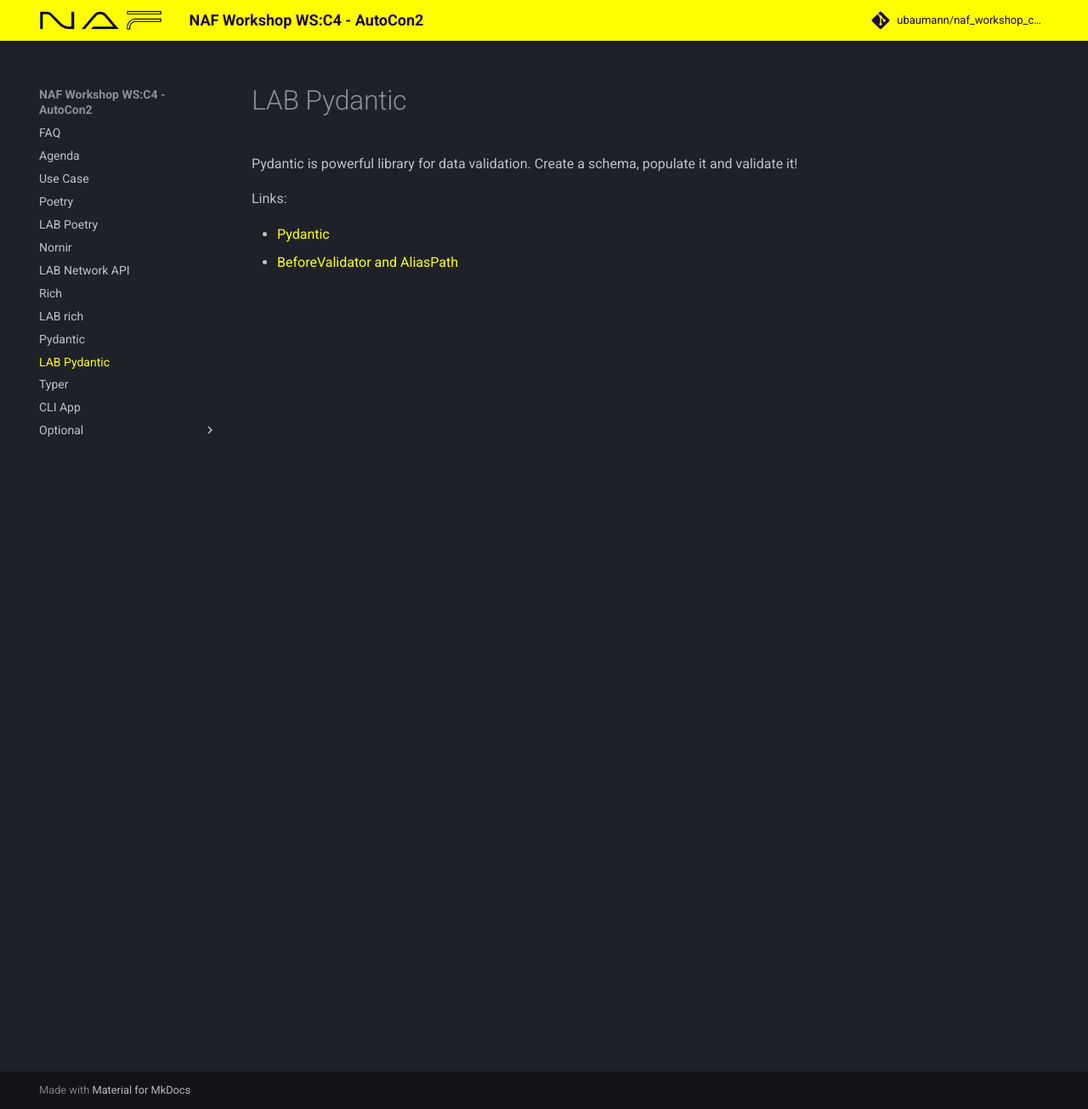
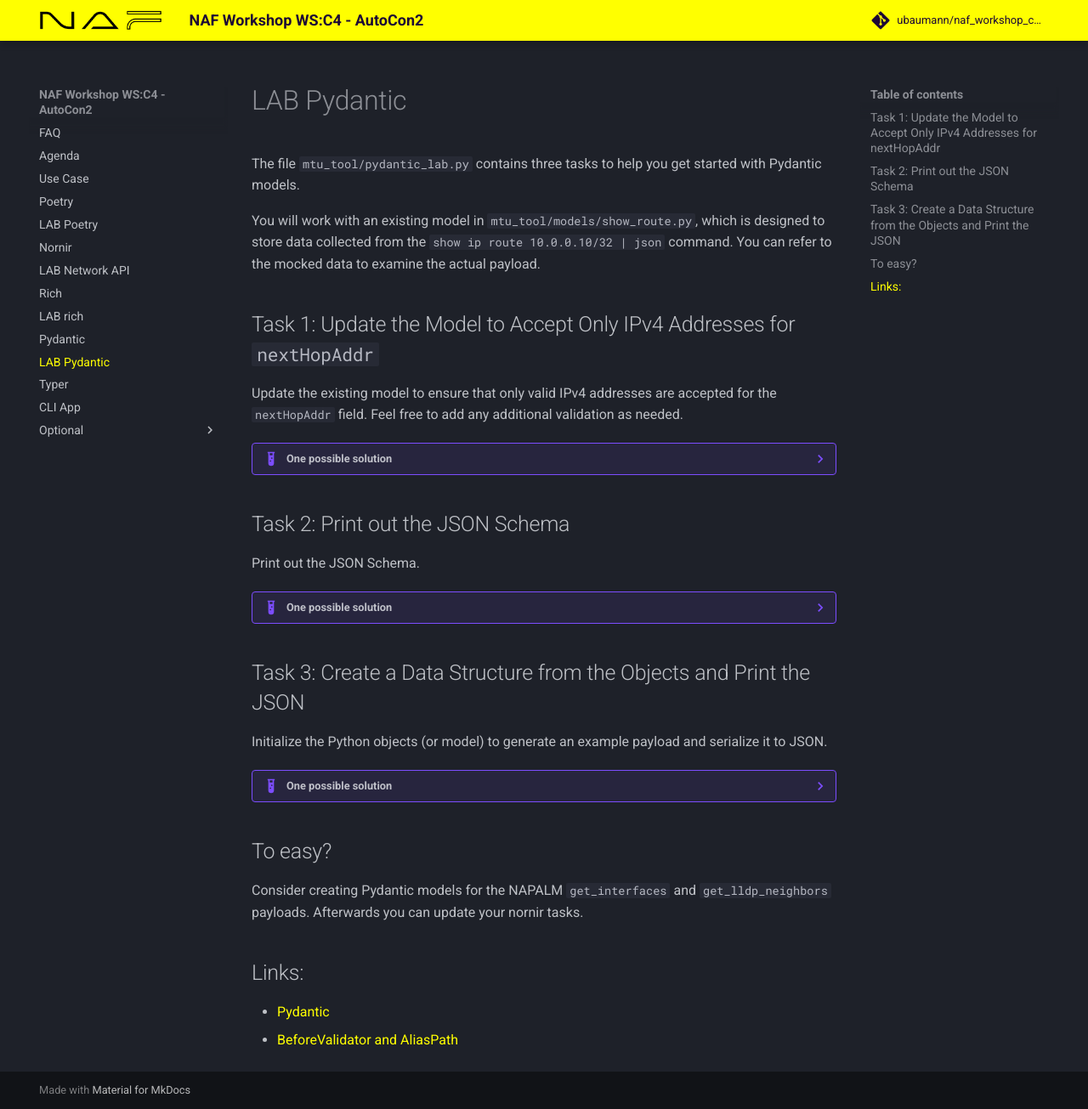
Before and after one commit to ubaumann/naf_workshop_cli_tool, an MkDocs documentation site: the page built from docs/lab_pydantic.md, in a window 1280 px wide and 1305 px high. Shown: the whole window at 85% size. Built offline with MkDocs 1.6.1 and Material for MkDocs 9.7.7, drawn with Linux system fonts in a browser that asks for light colours; comment, search, counter and statistics services are not loaded.

Commit message:
Add pydantic lab

````diff
--- a/docs/lab_pydantic.md
+++ b/docs/lab_pydantic.md
@@ -1,7 +1,101 @@
 
-Pydantic is powerful library for data validation. Create a schema, populate it and validate it!
+The file `mtu_tool/pydantic_lab.py` contains three tasks to help you get started with Pydantic models.
 
-Links:
+You will work with an existing model in `mtu_tool/models/show_route.py`, which is designed to store data collected from the `show ip route 10.0.0.10/32 | json` command. You can refer to the mocked data to examine the actual payload.
+
+## Task 1: Update the Model to Accept Only IPv4 Addresses for `nextHopAddr`
+
+Update the existing model to ensure that only valid IPv4 addresses are accepted for the `nextHopAddr` field. Feel free to add any additional validation as needed.
+
+??? example "One possible solution"
+
+    ```python
+    from typing import Dict, List, Optional
+
+    from pydantic import BaseModel
+
+
+    class Via(BaseModel):
+        nexthopAddr: Optional[str] = None
+        interface: str
+
+
+    class Route(BaseModel):
+        hardwareProgrammed: bool
+        routeType: str
+        routeLeaked: bool
+        kernelProgrammed: bool
+        preference: Optional[int] = None
+        metric: Optional[int] = None
+        routeAction: str
+        vias: List[Via]
+        directlyConnected: bool
+
+
+    class Vrf(BaseModel):
+        routingDisabled: bool
+        allRoutesProgrammedHardware: bool
+        allRoutesProgrammedKernel: bool
+        defaultRouteState: str
+        routes: Dict[str, Route]
+
+
+    class Model(BaseModel):
+        vrfs: Dict[str, Vrf]
+    ```
+
+## Task 2: Print out the JSON Schema
+
+Print out the JSON Schema.
+
+??? example "One possible solution"
+
+    ```python
+    def task2() -> None:
+        # Print out the JSON Schema
+        main_model_schema = Model.model_json_schema()
+        console.print_json(data=main_model_schema)
+    ```
+
+## Task 3: Create a Data Structure from the Objects and Print the JSON
+
+Initialize the Python objects (or model) to generate an example payload and serialize it to JSON.
+
+??? example "One possible solution"
+
+    ```python
+    def task3() -> None:
+        # Create a Data Structure from the Objects and Print the JSON
+        vias = [Via(interface=f"Eth{x}", nexthopAddr=f"10.0.0.{x}") for x in range(4)]
+        route = Route(
+            hardwareProgrammed=True,
+            routeType="Fake",
+            routeLeaked=False,
+            kernelProgrammed=True,
+            preference=250,
+            metric=666,
+            routeAction="forward",
+            vias=vias,
+            directlyConnected=True,
+        )
+        vrf = Vrf(
+            routingDisabled=False,
+            allRoutesProgrammedHardware=True,
+            allRoutesProgrammedKernel=True,
+            defaultRouteState="notSet",
+            routes={"10.10.10.0/24": route},
+        )
+        model = Model(vrfs={"default": vrf})
+
+        console.print_json(model.model_dump_json())
+    ```
+
+
+## To easy?
+
+Consider creating Pydantic models for the NAPALM `get_interfaces` and `get_lldp_neighbors` payloads. Afterwards you can update your nornir tasks.
+
+## Links:
 
 - [Pydantic](https://docs.pydantic.dev/latest/)
 - [BeforeValidator and AliasPath](https://infrastructureascode.ch/pydantics-version-2s-beforevalidator-and-aliaspath.html)
````
